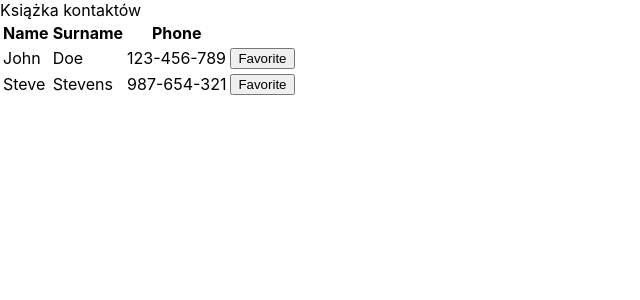
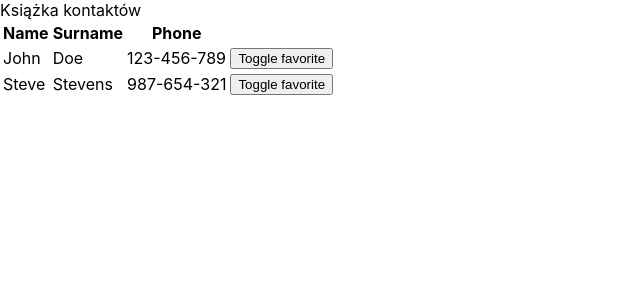
Before and after one commit to magdalenaromala/react-exercises, a React (Create React App) app in the folder app/: page / in a window 1280 px wide. Shown: the top 300 px of the page, without its empty margins (0-640 px from the left). Built offline with nearby package versions, Linux system fonts and the light colour scheme.

Commit message:
change button name

```diff
--- a/app/src/App.js
+++ b/app/src/App.js
@@ -33,17 +33,13 @@ class App extends Component{
          </tr>
        </thead>
        <tbody>{this.state.contacts.map(contact => (
-
           <tr key={contact.id}>
-
            <td>{contact.name}</td>
            <td>{contact.surname}</td>
            <td>{contact.phone}</td>
-           <td><button>Favorite</button></td>
+           <td><button>Toggle favorite</button></td>
          </tr>
         ))}
-
-
        </tbody>
      </table>
       </div>
```
